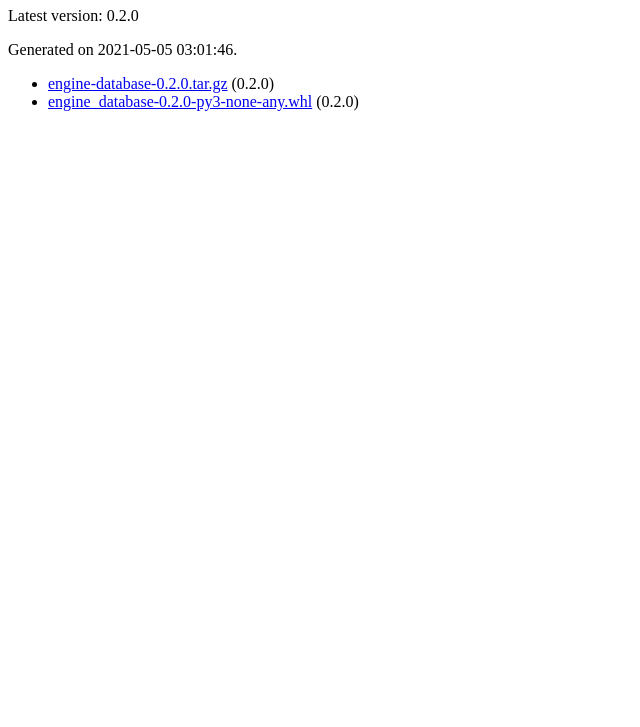
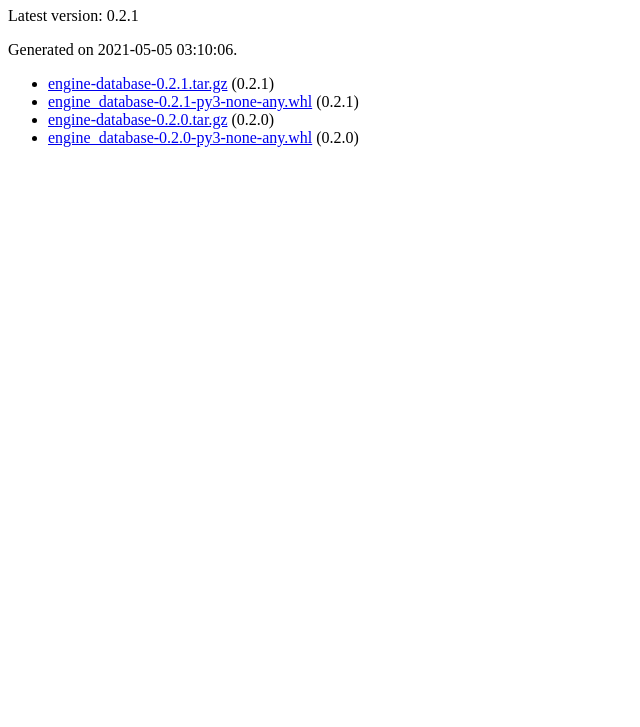
Before and after one commit to Scoutship/pygmy, a plain HTML site: page simple/engine-database/index.html in a window 1280 px wide. Shown: the part 73-800 px from the top of the page, without its empty margins (0-640 px from the left). Drawn offline with Linux system fonts and the light colour scheme.

Commit message:
update pypi engine-database packages refs/tags/0.2.1 version 0.2.1

```diff
--- a/simple/engine-database/index.html
+++ b/simple/engine-database/index.html
@@ -5,11 +5,25 @@
     </head>
     <body>
         <h1>engine-database</h1>
-        <p>Latest version: 0.2.0</p>
+        <p>Latest version: 0.2.1</p>
 
-            <p>Generated on 2021-05-05 03:01:46.</p>
+            <p>Generated on 2021-05-05 03:10:06.</p>
 
         <ul>
+
+                <li>
+                    <a
+                        href="https://raw.githubusercontent.com/scoutship/pygmy/gh-pages/packages/engine-database-0.2.1.tar.gz"
+                    >engine-database-0.2.1.tar.gz</a>
+                    (0.2.1)
+                </li>
+
+                <li>
+                    <a
+                        href="https://raw.githubusercontent.com/scoutship/pygmy/gh-pages/packages/engine_database-0.2.1-py3-none-any.whl"
+                    >engine_database-0.2.1-py3-none-any.whl</a>
+                    (0.2.1)
+                </li>
 
                 <li>
                     <a
```
Also changed, not shown: index.html (+1 -1 lines), simple/engine-file/index.html (+1 -1 lines), simple/engine-oiler/index.html (+1 -1 lines), simple/index.html (+1 -1 lines), 3 other files.
